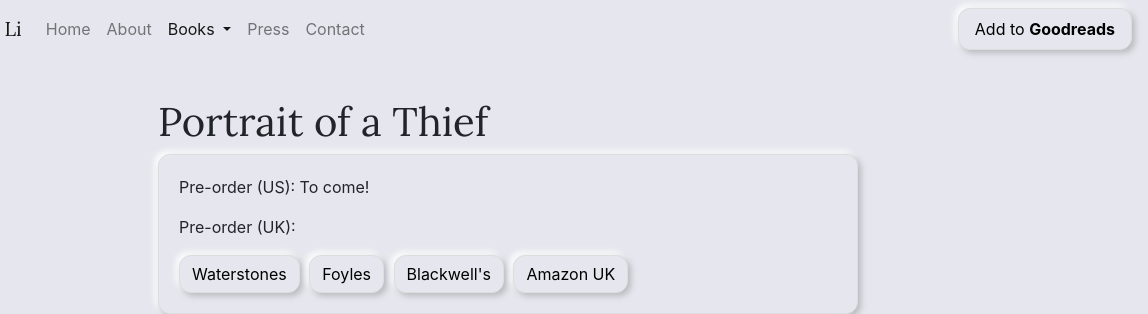
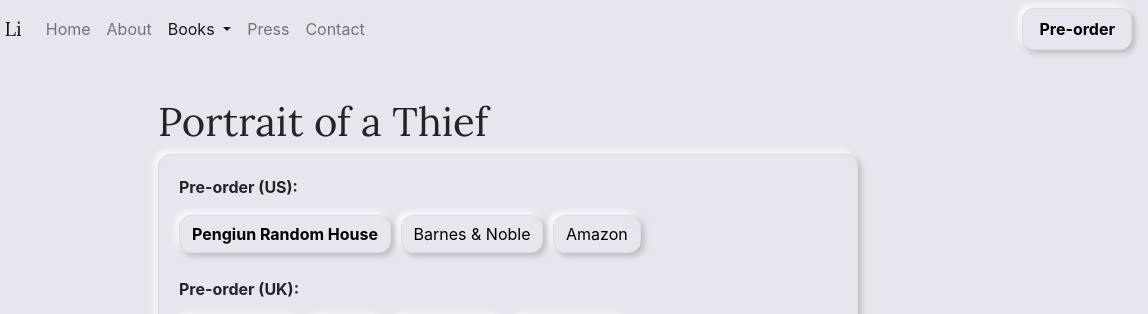
Before and after one commit to gracedli/gracedli.github.io, a plain HTML site: page portrait.html in a window 1280 px wide. Shown: the top 314 px of the page, 132-1280 px from the left. Drawn offline with nearby package versions, Linux system fonts and the light colour scheme.

Commit message:
Add pre-order links for US

```diff
--- a/portrait.html
+++ b/portrait.html
@@ -28,8 +28,12 @@
       <h1>Portrait of a Thief</h1>
         <div class="card neu">
           <div class="card-body">
-            <p>Pre-order (US): To come!</p>
-            <p>Pre-order (UK):</p>
+            <p class="bold">Pre-order (US):</p>
+            <a href="https://www.penguinrandomhouse.com/books/679113/portrait-of-a-thief-by-grace-d-li/" target="_blank"><button type="button" class="btn neu neu-btn btn-row"><span class="bold">Pengiun Random House</span></button></a>
+            <a href="https://www.barnesandnoble.com/w/portrait-of-a-thief-grace-d-li/1139840437" target="_blank"><button type="button" class="btn neu neu-btn btn-row">Barnes & Noble</button></a>
+            <a href="https://www.amazon.com/gp/product/0593184734" target="_blank"><button type="button" class="btn neu neu-btn btn-row">Amazon</button></a>
+            <br/><br/>
+            <p class="bold">Pre-order (UK):</p>
             <a href="https://www.waterstones.com/book/portrait-of-a-thief/grace-li/9781529386394" target="_blank"><button type="button" class="btn neu neu-btn btn-row">Waterstones</button></a>
             <a href="https://www.foyles.co.uk/witem/art-fashion-photography/portrait-of-a-thief,grace-li-9781529386394" target="_blank"><button type="button" class="btn neu neu-btn btn-row">Foyles</button></a>
             <a href="https://blackwells.co.uk/bookshop/product/Portrait-of-a-Thief-by-Grace-Li-author/9781529386394" target="_blank"><button type="button" class="btn neu neu-btn btn-row">Blackwell's</button></a>
--- a/script.js
+++ b/script.js
@@ -27,7 +27,7 @@ const TEMPLATE_NAV = `<nav class="navbar navbar-expand-lg navbar-light transpare
       <a class="nav-link" href="./contact">Contact</a>
     </li>
   </ul>
-  <a href="https://www.goodreads.com/book/show/57021127-portrait-of-a-thief" target="_blank" class="nav-link btn btn-dark neu neu-btn">Add to <span class="bold">Goodreads</span></a>
+  <a href="https://www.penguinrandomhouse.com/books/679113/portrait-of-a-thief-by-grace-d-li/" target="_blank" class="nav-link btn btn-dark neu neu-btn"><span class="bold">Pre-order</span></a>
 </div>
 </nav>`
 
```
